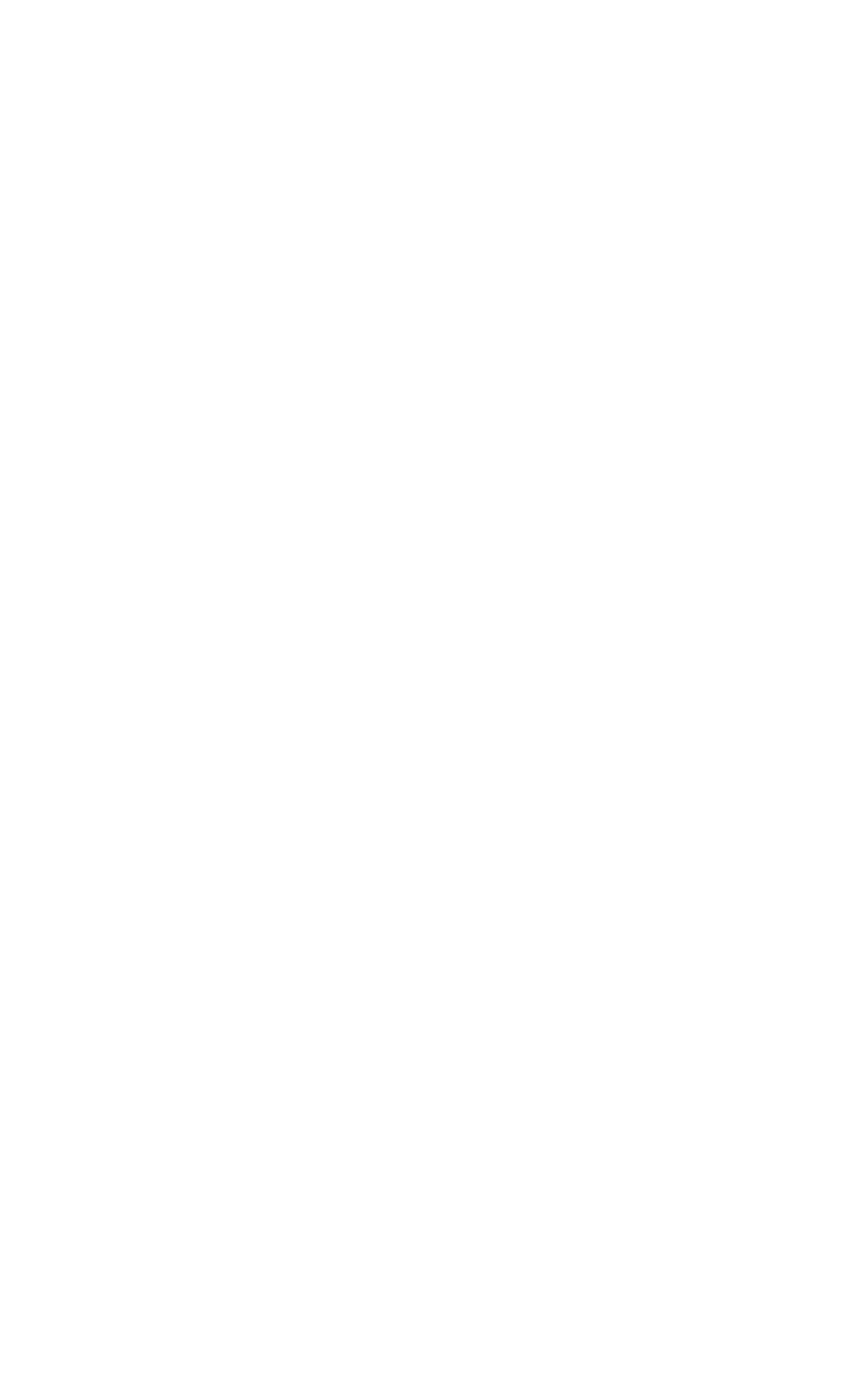
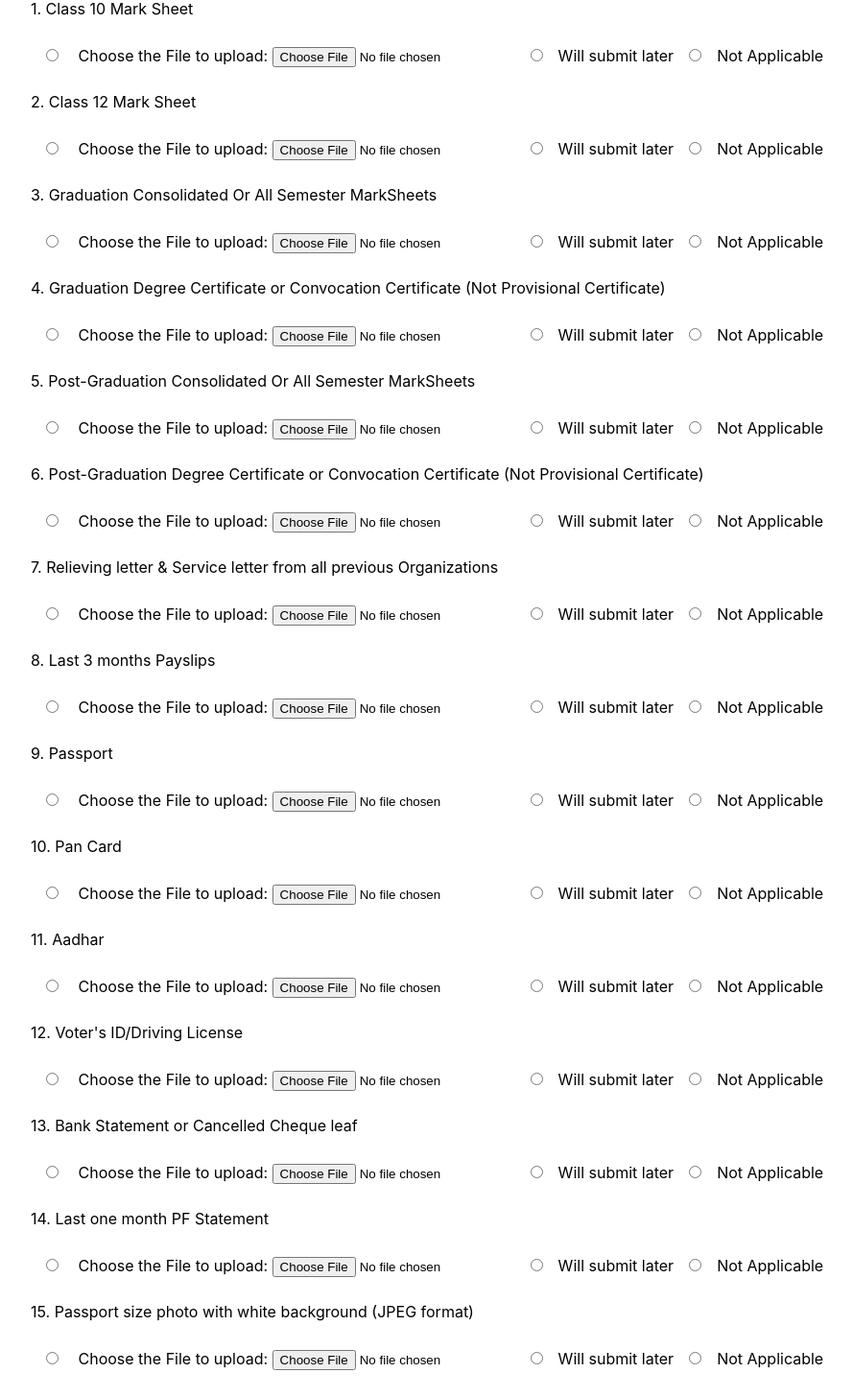
Before and after one commit to asadawarte/onboardingtool, a Next.js app: page / in a window 1280 px wide. Shown: the part 220-1676 px from the top of the page at 96% size, without its empty margins (32-921 px from the left). Before the commit the page ends 800 px from the top, so only its background shows below. Built offline with nearby package versions, Linux system fonts and the light colour scheme.

Commit message:
Initial commit

```diff
--- /dev/null
+++ b/pages/FileUpload.js
@@ -0,0 +1,73 @@
+import styles from '../styles/Home.module.css'
+import React, { Component } from 'react';
+
+class FileUpload extends Component {
+    render() {
+      return (
+        <div className="FileUpload">
+          <h1 align='center'>Document Submission</h1>
+          <h4 align='center'>Please submit scanned copy of the following documents for verification.</h4>
+          <form className={styles.content}>
+            <p>1. Class 10 Mark Sheet</p>
+            <MandatoryFile></MandatoryFile>
+            <p>2. Class 12 Mark Sheet</p>
+            <MandatoryFile></MandatoryFile>
+            <p>3. Graduation Consolidated Or All Semester MarkSheets</p>
+            <MandatoryFile></MandatoryFile>
+            <p>4. Graduation Degree Certificate or Convocation Certificate (Not Provisional Certificate)</p>
+            <MandatoryFile></MandatoryFile>
+            <p>5. Post-Graduation Consolidated Or All Semester MarkSheets</p>
+            <MandatoryFile></MandatoryFile>
+            <p>6. Post-Graduation Degree Certificate or Convocation Certificate (Not Provisional Certificate)</p>
+            <MandatoryFile></MandatoryFile>
+            <p>7. Relieving letter & Service letter from all previous Organizations</p>
+            <MandatoryFile></MandatoryFile>
+            <p>8. Last 3 months Payslips</p>
+            <MandatoryFile></MandatoryFile>
+            <p>9. Passport</p>
+            <MandatoryFile></MandatoryFile>
+            <p>10. Pan Card</p>
+            <MandatoryFile></MandatoryFile>
+            <p>11. Aadhar</p>
+            <MandatoryFile></MandatoryFile>
+            <p>12. Voter's ID/Driving License</p>
+            <MandatoryFile></MandatoryFile>
+            <p>13. Bank Statement or Cancelled Cheque leaf</p>
+            <MandatoryFile></MandatoryFile>
+            <p>14. Last one month PF Statement</p>
+            <MandatoryFile></MandatoryFile>
+            <p>15. Passport size photo with white background (JPEG format)</p>
+            <MandatoryFile></MandatoryFile>
+            <p>16. Resume</p>
+            <MandatoryFile></MandatoryFile>
+          </form>
+
+          <br></br>
+          <br></br>
+          <div align='center'>
+          <input type="button" value="Save" className={styles.card} />
+          <input type="submit" value="Save & Submit" className={styles.card} />
+          </div>
+        </div>
+      );
+    }
+  }
+
+  class MandatoryFile extends Component {
+    render() {
+      return (
+        <div className="MandatoryFile">
+
+          <input type="radio" name="input_type" id="fileUpload" value="1" className={styles.card} />
+          <label> Choose the File to upload: </label>
+          <input type="file" id="myFile" />
+          <input type="radio" name="input_type" id="submitLater" value="2" className={styles.card}/>
+          <label>Will submit later</label>
+          <input type="radio" name="input_type" id="NA" value="3" className={styles.card}/>
+          <label>Not Applicable</label><br></br>
+        </div>
+      );
+    }
+  }
+
+  export default FileUpload
--- a/pages/_app.js
+++ b/pages/_app.js
@@ -1,7 +1,10 @@
 import '../styles/globals.css'
+import React, { Component } from 'react';
+import FileUpload from './FileUpload';
 
 function MyApp({ Component, pageProps }) {
-  return <Component {...pageProps} />
+  // return <Component {...pageProps} />
+  return <FileUpload />
 }
 
 export default MyApp
--- a/pages/index.js
+++ b/pages/index.js
@@ -5,7 +5,68 @@ import styles from '../styles/Home.module.css'
 export default function Home() {
   return (
     <div className={styles.container}>
+      <Head>
+        <title>Employee Onboarding Tool</title>
+        {/* <meta name="description" content="Generated by create next app" /> */}
+        {/* <link rel="icon" href="/favicon.ico" /> */}
+      </Head>
 
+      {/*  <main className={styles.main}>
+        <h1 className={styles.title}>
+          Welcome to <a href="https://nextjs.org">Next.js!</a>
+        </h1>
+        <p className={styles.description}>
+          Congratulations!!! You are ready to go
+        </p>
+
+        <p className={styles.description}>
+          Get started by editing{' '}
+          <code className={styles.code}>pages/index.js</code>
+        </p>
+
+        <div className={styles.grid}>
+          <a href="https://nextjs.org/docs" className={styles.card}>
+            <h2>Documentation &rarr;</h2>
+            <p>Find in-depth information about Next.js features and API.</p>
+          </a>
+
+          <a href="https://nextjs.org/learn" className={styles.card}>
+            <h2>Learn &rarr;</h2>
+            <p>Learn about Next.js in an interactive course with quizzes!</p>
+          </a>
+
+          <a
+            href="https://github.com/vercel/next.js/tree/master/examples"
+            className={styles.card}
+          >
+            <h2>Examples &rarr;</h2>
+            <p>Discover and deploy boilerplate example Next.js projects.</p>
+          </a>
+
+          <a
+            href="https://vercel.com/new?utm_source=create-next-app&utm_medium=default-template&utm_campaign=create-next-app"
+            className={styles.card}
+          >
+            <h2>Deploy &rarr;</h2>
+            <p>
+              Instantly deploy your Next.js site to a public URL with Vercel.
+            </p>
+          </a>
+        </div>
+      </main> */}
+
+      {/* <footer className={styles.footer}>
+        <a
+          href="https://vercel.com?utm_source=create-next-app&utm_medium=default-template&utm_campaign=create-next-app"
+          target="_blank"
+          rel="noopener noreferrer"
+        >
+          Powered by{' '}
+          <span className={styles.logo}>
+            <Image src="/vercel.svg" alt="Vercel Logo" width={72} height={16} />
+          </span>
+        </a>
+      </footer> */}
     </div>
   )
 }
--- a/styles/Home.module.css
+++ b/styles/Home.module.css
@@ -10,6 +10,17 @@
   flex-direction: column;
   justify-content: center;
   align-items: center;
+}
+
+.content {
+  min-height: 100vh;
+  margin-left: 4rem;
+  padding: 1rem 0;
+  flex: 1;
+  display: flex;
+  flex-direction: column;
+  justify-content: left;
+  align-items: left;
 }
 
 .footer {
@@ -82,7 +93,7 @@
   border: 1px solid #eaeaea;
   border-radius: 10px;
   transition: color 0.15s ease, border-color 0.15s ease;
-  max-width: 300px;
+  max-width: 500px;
 }
 
 .card:hover,
--- a/styles/globals.css
+++ b/styles/globals.css
@@ -1,7 +1,8 @@
 html,
 body {
-  padding: 0;
+  padding: 2rem 0;
   margin: 0;
+  /* border: 1px solid black; */
   font-family: -apple-system, BlinkMacSystemFont, Segoe UI, Roboto, Oxygen,
     Ubuntu, Cantarell, Fira Sans, Droid Sans, Helvetica Neue, sans-serif;
 }
```
